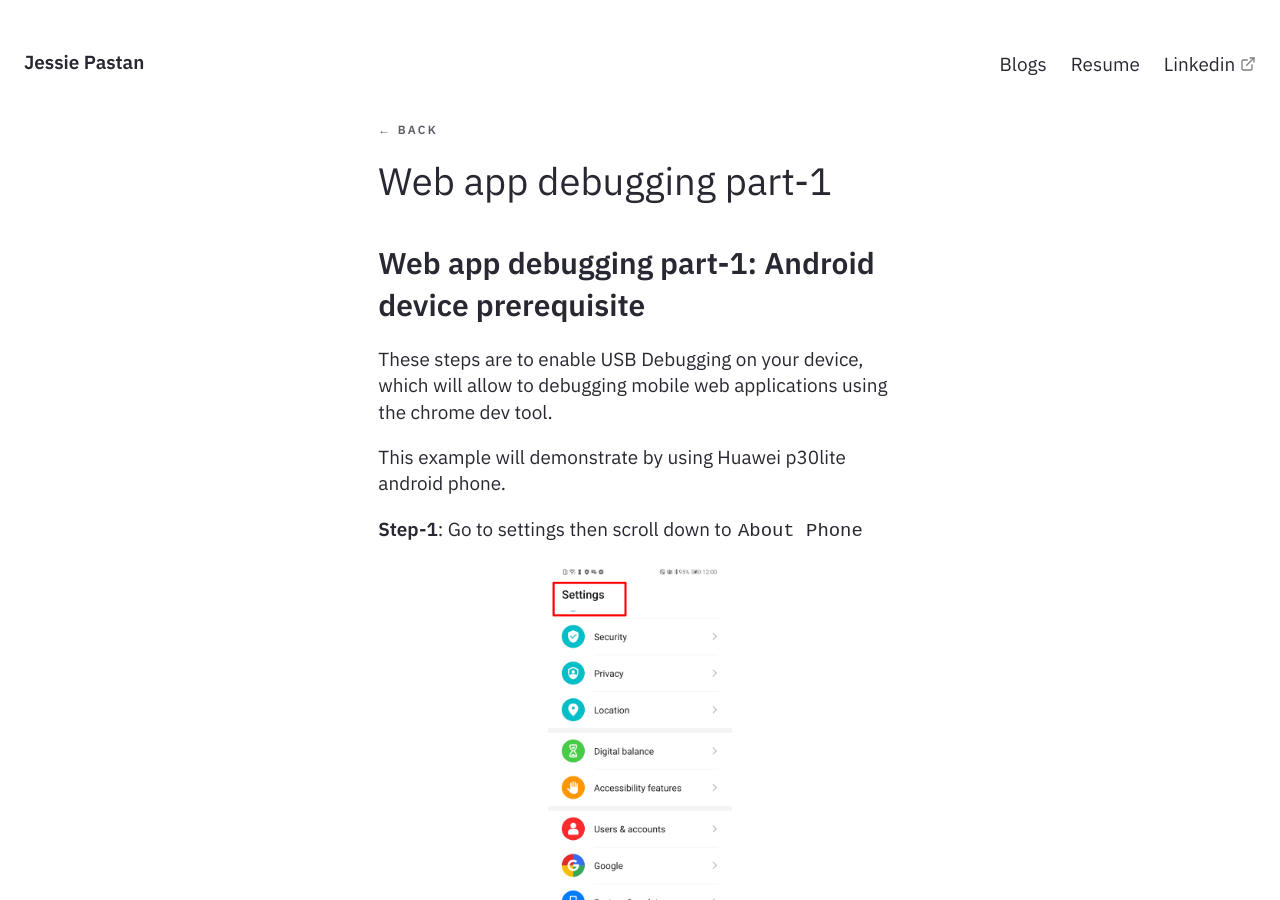
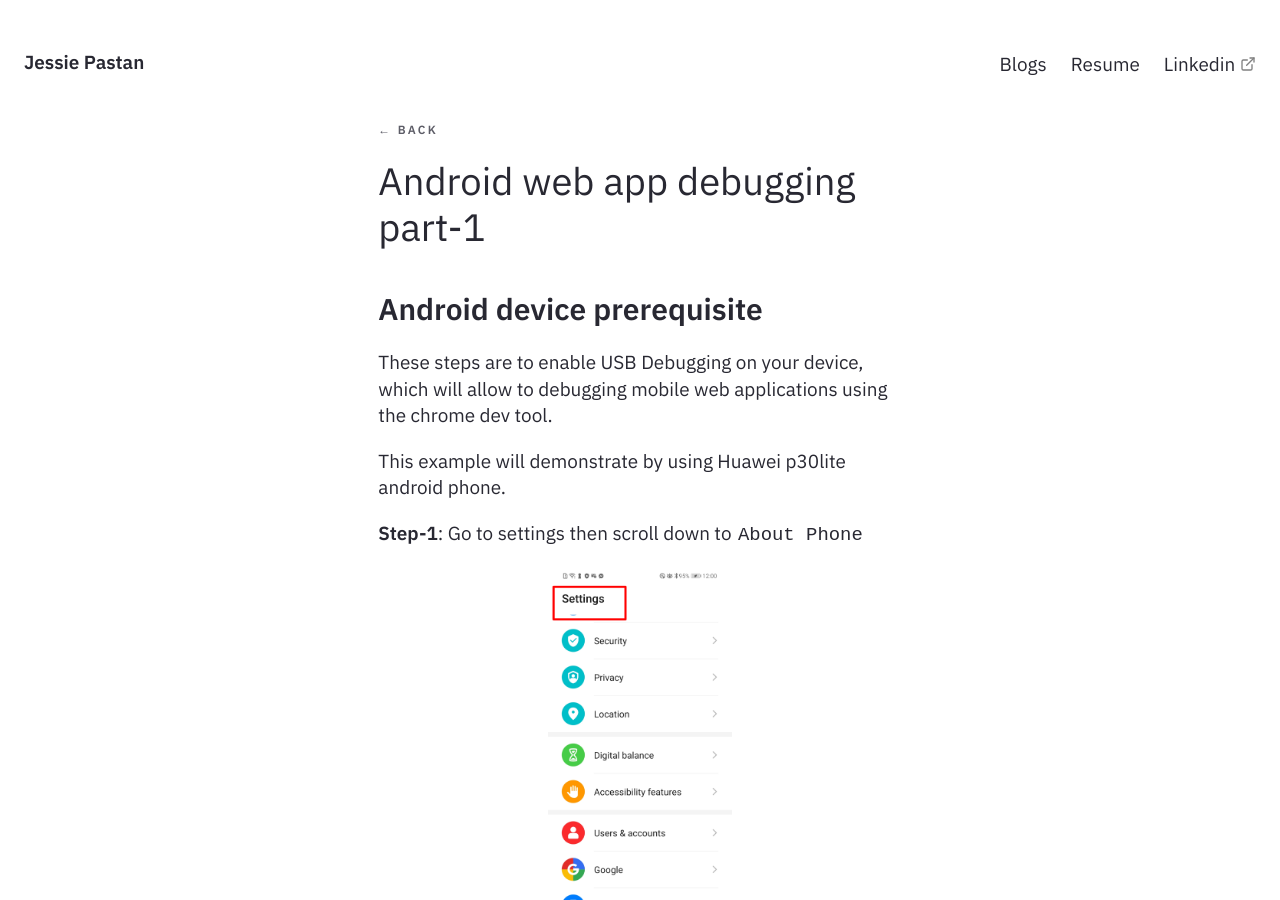
Before and after one commit to jessie-pastan/jessie-pastan.github.io, a Jekyll site: the page built from _posts/2022-10-22-android-web-app-debugging-part-1.md, in a window 1280 px wide and 900 px high. Built offline with Jekyll 4.4.1, drawn with Linux system fonts in a browser that asks for light colours.

Commit message:
feat: JJJ-111 update blog

```diff
--- a/_includes/Homepage.html
+++ b/_includes/Homepage.html
@@ -5,9 +5,9 @@
             Hi, my name is Jessie Pastan.
         </h3>
         <p>
-            I am an experienced software QA engineer who is passionated in delivering a high quality of product.
-            I have a knowledge in both mobile and web application-based testing.
-            I also have a hands-on experience on performing the different types of testing, such as, functional testing, UI testing, Adhoc testing, sanity testing, regression testing, and release testing.
+            An experienced software QA engineer who has a passion for delivering high-quality products. Knowledgeable about both mobile and web application-based testing.
+
+            Hands-on experience in performing different types of testing such as functional testing, UI testing, Adhoc testing, sanity testing, regression testing, and release testing.
         </p>
         <p>
             Check out my <a href="{{'/blogs' | relative_url}}"> blogs</a>.
--- a/_posts/2022-10-22-Web-app-debugging-part-1.md
+++ b/_posts/2022-10-22-android-web-app-debugging-part-1.md
@@ -1,9 +1,9 @@
 ---
-title: Web app debugging part-1
-permalink: /blogs/web-app-debugging-part-1
+title: Android web app debugging part-1
+permalink: /blogs/android-web-app-debugging-part-1
 ---
 
-## Web app debugging part-1: Android device prerequisite
+## Android device prerequisite
 
 These steps are to enable USB Debugging on your device, which will allow to debugging mobile web applications using the chrome dev tool.
 
@@ -11,45 +11,45 @@ This example will demonstrate by using Huawei p30lite android phone.
 
 **Step-1**: Go to settings then scroll down to `About Phone`
 <div class="center-align-text">
-<img src="../assets/img/2022-10-22-Web-app-debugging-part-1/1.png" width="35%">
+<img src="../assets/img/2022-10-22-android-web-app-debugging-part-1/1.png" width="35%">
 </div>
 
 **Step-2**: On the about phone section, tap 7 times on "Build Number"
 <div class="center-align-text">
-<img src="../assets/img/2022-10-22-Web-app-debugging-part-1/2.png" width="35%">
+<img src="../assets/img/2022-10-22-android-web-app-debugging-part-1/2.png" width="35%">
 </div>
 
 **Step-3**: The Developer option is now enabled, you will see the text `you are now a developer`
 <div class="center-align-text">
-<img src="../assets/img/2022-10-22-Web-app-debugging-part-1/3.png" width="35%">
+<img src="../assets/img/2022-10-22-android-web-app-debugging-part-1/3.png" width="35%">
 </div>
 
 **Step-4**: Go to the settings and then scroll down and tap on "System and updates"
 <div class="center-align-text">
-<img src="../assets/img/2022-10-22-Web-app-debugging-part-1/4.png" width="35%">
+<img src="../assets/img/2022-10-22-android-web-app-debugging-part-1/4.png" width="35%">
 </div>
 
 **Step-5**: Scroll down to the developer options.
 <div class="center-align-text">
-<img src="../assets/img/2022-10-22-Web-app-debugging-part-1/5.png" width="35%">
+<img src="../assets/img/2022-10-22-android-web-app-debugging-part-1/5.png" width="35%">
 </div>
 
 **Step-6**: Turn the developer option toggle to `on`
 <div class="center-align-text">
-<img src="../assets/img/2022-10-22-Web-app-debugging-part-1/6.png" width="35%">
+<img src="../assets/img/2022-10-22-android-web-app-debugging-part-1/6.png" width="35%">
 </div>
 
 **Step-7**: Scroll down to the debugging section and turn on the toggle
 <div class="center-align-text">
-<img src="../assets/img/2022-10-22-Web-app-debugging-part-1/7.png" width="35%">
+<img src="../assets/img/2022-10-22-android-web-app-debugging-part-1/7.png" width="35%">
 </div>
 
 **Step-8**: Tap `ok`
 <div class="center-align-text">
-<img src="../assets/img/2022-10-22-Web-app-debugging-part-1/8.png" width="35%">
+<img src="../assets/img/2022-10-22-android-web-app-debugging-part-1/8.png" width="35%">
 </div>
 
 **Step-9**: USB debugging mode is on and ready to use.
 <div class="center-align-text">
-<img src="../assets/img/2022-10-22-Web-app-debugging-part-1/9.png" width="35%">
+<img src="../assets/img/2022-10-22-android-web-app-debugging-part-1/9.png" width="35%">
 </div>
```
Also changed, not shown: _posts/2022-10-22-android-eb-app-debugging-part-2.md (added, +43 -0 lines), assets/img/2022-10-22-android-web-app-debugging-part-1/1.png (renamed from assets/img/2022-10-22-Web-app-debugging-part-1/1.png), assets/img/2022-10-22-android-web-app-debugging-part-1/2.png (renamed from assets/img/2022-10-22-Web-app-debugging-part-1/2.png), assets/img/2022-10-22-android-web-app-debugging-part-1/3.png (renamed from assets/img/2022-10-22-Web-app-debugging-part-1/3.png), assets/img/2022-10-22-android-web-app-debugging-part-1/4.png (renamed from assets/img/2022-10-22-Web-app-debugging-part-1/4.png), assets/img/2022-10-22-android-web-app-debugging-part-1/5.png (renamed from assets/img/2022-10-22-Web-app-debugging-part-1/5.png), assets/img/2022-10-22-android-web-app-debugging-part-1/6.png (renamed from assets/img/2022-10-22-Web-app-debugging-part-1/6.png), assets/img/2022-10-22-android-web-app-debugging-part-1/7.png (renamed from assets/img/2022-10-22-Web-app-debugging-part-1/7.png), assets/img/2022-10-22-android-web-app-debugging-part-1/8.png (renamed from assets/img/2022-10-22-Web-app-debugging-part-1/8.png), assets/img/2022-10-22-android-web-app-debugging-part-1/9.png (renamed from assets/img/2022-10-22-Web-app-debugging-part-1/9.png), assets/img/2022-10-22-android-web-app-debugging-part-2/3.png (added), assets/img/2022-10-22-android-web-app-debugging-part-2/4.png (added), assets/img/2022-10-22-android-web-app-debugging-part-2/5.png (added), assets/img/2022-10-22-android-web-app-debugging-part-2/6.png (added), 2 more files, 2 other files.
